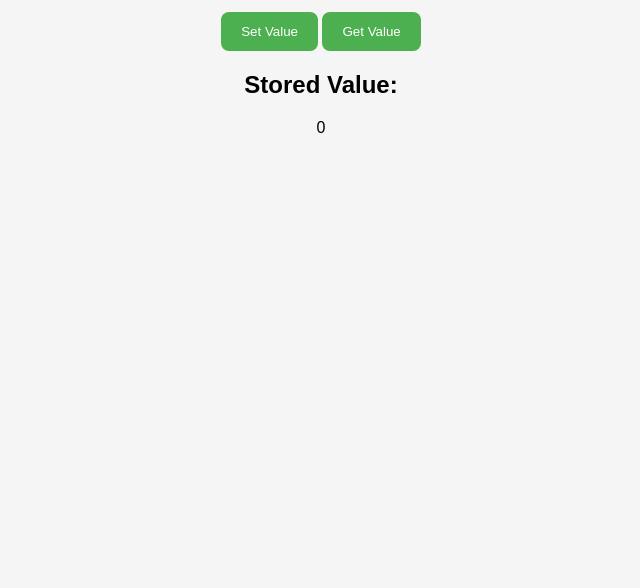
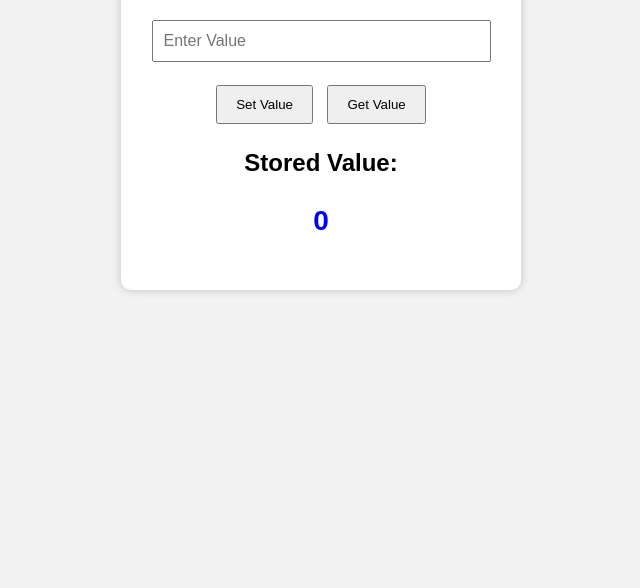
Before and after one commit to MananggeiX1/my-first-web3, a website: page frontend/index.html in a window 1280 px wide. Shown: the part 212-800 px from the top of the page, without its empty margins (319-959 px from the left). Drawn offline with nearby package versions, Linux system fonts and the light colour scheme.

Commit message:
Update style.css

```diff
--- a/frontend/style.css
+++ b/frontend/style.css
@@ -1,24 +1,34 @@
 body{
-    font-family: Arial, sans-serif;
-    background:#f5f5f5;
+    margin:0;
+    padding:0;
+    background:#f2f2f2;
+    font-family:Arial, Helvetica, sans-serif;
+}
+
+.container{
+    width:350px;
+    margin:60px auto;
+    background:white;
+    padding:25px;
+    border-radius:10px;
     text-align:center;
-    padding:40px;
+    box-shadow:0 0 10px rgba(0,0,0,.2);
+}
+
+input{
+    width:90%;
+    padding:10px;
+    font-size:16px;
 }
 
 button{
-    background:#4CAF50;
-    color:white;
-    border:none;
-    padding:12px 20px;
-    border-radius:8px;
+    padding:10px 18px;
+    margin:5px;
     cursor:pointer;
 }
 
-button:hover{
-    background:#45a049;
-}
-
-#wallet{
-    margin-top:20px;
+#result{
+    font-size:28px;
+    color:blue;
     font-weight:bold;
 }
```
